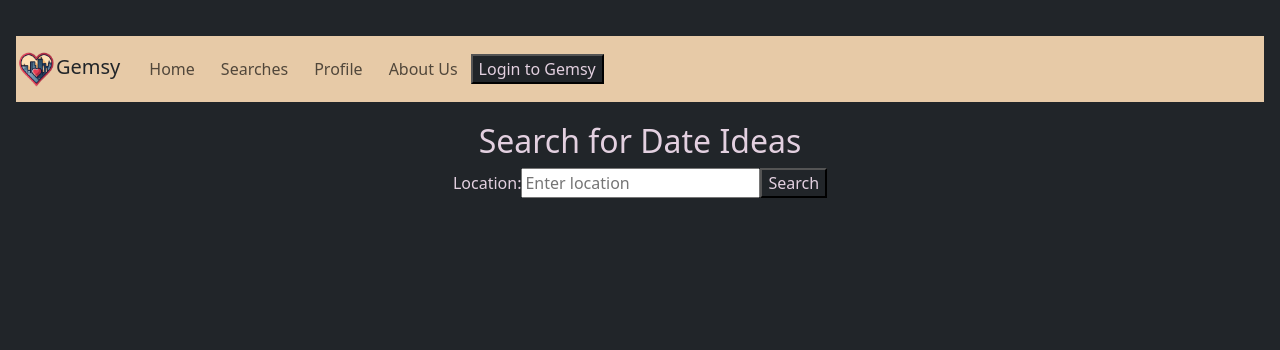
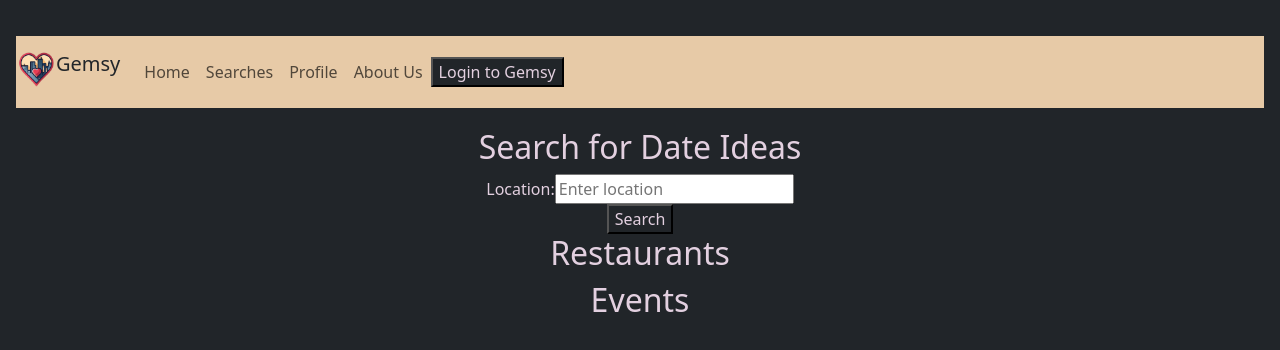
Before and after one commit to 301-Team-2/gemsy, a React (Vite) app: page / in a window 1280 px wide. Shown: the top 350 px of the page. Built offline with nearby package versions, Linux system fonts and the light colour scheme.

Commit message:
Revert "added css and another function to searchdates"

```diff
--- a/src/App.css
+++ b/src/App.css
@@ -32,10 +32,22 @@ h1 {
   margin-bottom: 5px;
 }
 
+nav-item {
+  display: flex;
+  flex-direction: row;
+}
 
 
 .text-icon {
   color: rgb(33, 37, 41);
+}
+
+.mr-auto {
+  display: flex;
+}
+
+span.navbar-brand {
+  display: flex;
 }
 
 nav {
@@ -44,26 +56,6 @@ nav {
   margin-bottom: 20px;
   background-color: rgb(231, 202, 167);
 }
-
-div.navbar-nav {
-  flex-direction: row;
-
-}
-
-.nav-item {
-  margin: 5px;
-}
-
-span.navbar-brand {
-  display: flex;
-}
-
-p.text-icon {
-  margin: 0;
-  margin-top: 3px;
-
-}
-
 
 /* main styles */
 main {
--- a/src/components/About.jsx
+++ b/src/components/About.jsx
@@ -16,8 +16,8 @@ function About() {
             <li>insert text here</li>
           </ul>
           <div>
-            <a href="https://github.com/alejandraa0208" target="_blank" rel="noopener noreferrer">GitHub</a>
-            <a href="https://www.linkedin.com/in/aaaltamirano/" target="_blank" rel="noopener noreferrer">LinkedIn</a>
+            <a href="insert github link here" target="_blank" rel="noopener noreferrer">GitHub</a>
+            <a href="insert linkedin link here" target="_blank" rel="noopener noreferrer">LinkedIn</a>
           </div>
         </div>
         <div className="card">
@@ -29,8 +29,8 @@ function About() {
             <li>insert text here</li>
           </ul>
           <div>
-            <a href="https://github.com/jshea44" target="_blank" rel="noopener noreferrer">GitHub</a>
-            <a href="https://www.linkedin.com/in/joshshea44/" target="_blank" rel="noopener noreferrer">LinkedIn</a>
+            <a href="insert github link here" target="_blank" rel="noopener noreferrer">GitHub</a>
+            <a href="insert linkedin link here" target="_blank" rel="noopener noreferrer">LinkedIn</a>
           </div>
         </div>
         <div className="card">
@@ -42,8 +42,8 @@ function About() {
             <li>insert text here</li>
           </ul>
           <div>
-            <a href="https://github.com/SamaadTurner" target="_blank" rel="noopener noreferrer">GitHub</a>
-            <a href="https://www.linkedin.com/in/samaad-turner/" target="_blank" rel="noopener noreferrer">LinkedIn</a>
+            <a href="insert github link here" target="_blank" rel="noopener noreferrer">GitHub</a>
+            <a href="insert linkedin link here" target="_blank" rel="noopener noreferrer">LinkedIn</a>
           </div>
         </div>
         <div className="card">
--- a/src/components/Header.jsx
+++ b/src/components/Header.jsx
@@ -19,7 +19,7 @@ function Header() {
         />
         <p className='text-icon'>Gemsy</p>
       </Navbar.Brand>
-      <Nav className="navigation">
+      <Nav className="mr-auto">
         <NavItem><Link to="/" className="nav-link">Home</Link></NavItem>
         <NavItem><Link to="/search" className="nav-link">Searches</Link></NavItem>
         <NavItem><Link to="/profile" className="nav-link">Profile</Link></NavItem>
--- a/src/components/SearchDates.jsx
+++ b/src/components/SearchDates.jsx
@@ -1,6 +1,6 @@
 import React, { useState } from 'react';
 import axios from 'axios';
-import { useLocationContext } from "./LocationContext";
+import { useLocationContext } from "./LocationContext"; // Use relative import
 
 
 function SearchDates() {
@@ -10,9 +10,6 @@ function SearchDates() {
   // State for search results
   const [restaurantResults, setRestaurantResults] = useState([]);
   const [eventResults, setEventResults] = useState([]);
-
-  // State to control the visibility of search results
-  const [showResults, setShowResults] = useState(false);
 
   // Access the addLocation function from the context
   const { addLocation } = useLocationContext();
@@ -41,9 +38,6 @@ function SearchDates() {
 
       setRestaurantResults(restaurantData);
       setEventResults(eventData);
-
-      // Show the results
-      setShowResults(true);
     } catch (error) {
       console.error('Error:', error);
     }
@@ -55,7 +49,7 @@ function SearchDates() {
   };
 
   return (
-    <div className='search-bar'>
+    <div>
       <h2>Search for Date Ideas</h2>
       <div>
         <label>Location:</label>
@@ -65,12 +59,11 @@ function SearchDates() {
           value={searchFormData.location}
           onChange={(e) => setSearchFormData({ location: e.target.value })}
         />
-        <button className='search-btn' onClick={handleSearch}>Search</button>
       </div>
 
-      {showResults && (
-        <>
-          <div className='show-restaurants'>
+      <button onClick={handleSearch}>Search</button>
+
+      <div>
         {/* Display restaurant search results */}
         <h2>Restaurants</h2>
         {restaurantResults.map((restaurant, index) => (
@@ -84,7 +77,8 @@ function SearchDates() {
           </div>
         ))}
       </div>
-          <div className='show-events'>
+
+      <div>
         {/* Display event search results */}
         <h2>Events</h2>
         {eventResults.map((event, index) => (
@@ -98,8 +92,6 @@ function SearchDates() {
           </div>
         ))}
       </div>
-        </>
-      )}
     </div>
   );
 }
```
Also changed, not shown: src/components/auth/AuthButtons.jsx (+10 -0 lines). Lines whose indentation alone changed are shown as unchanged.
